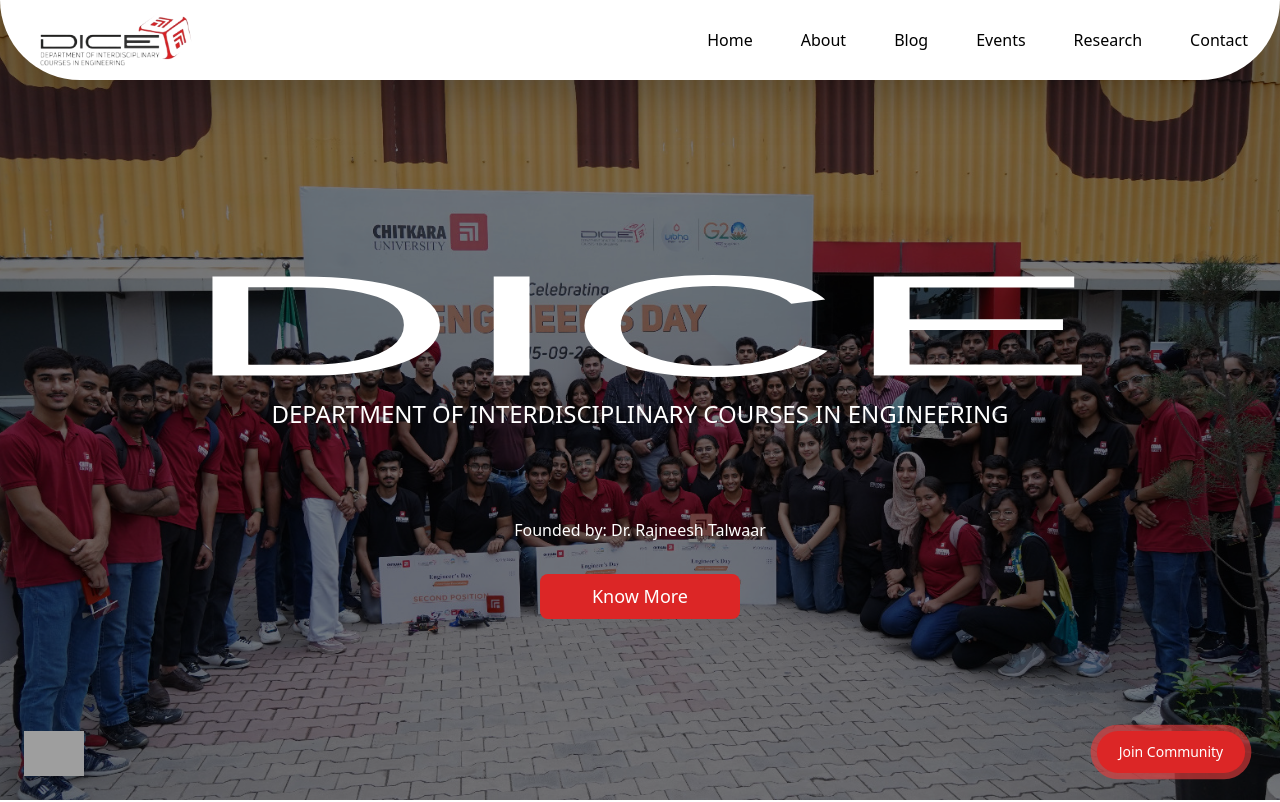
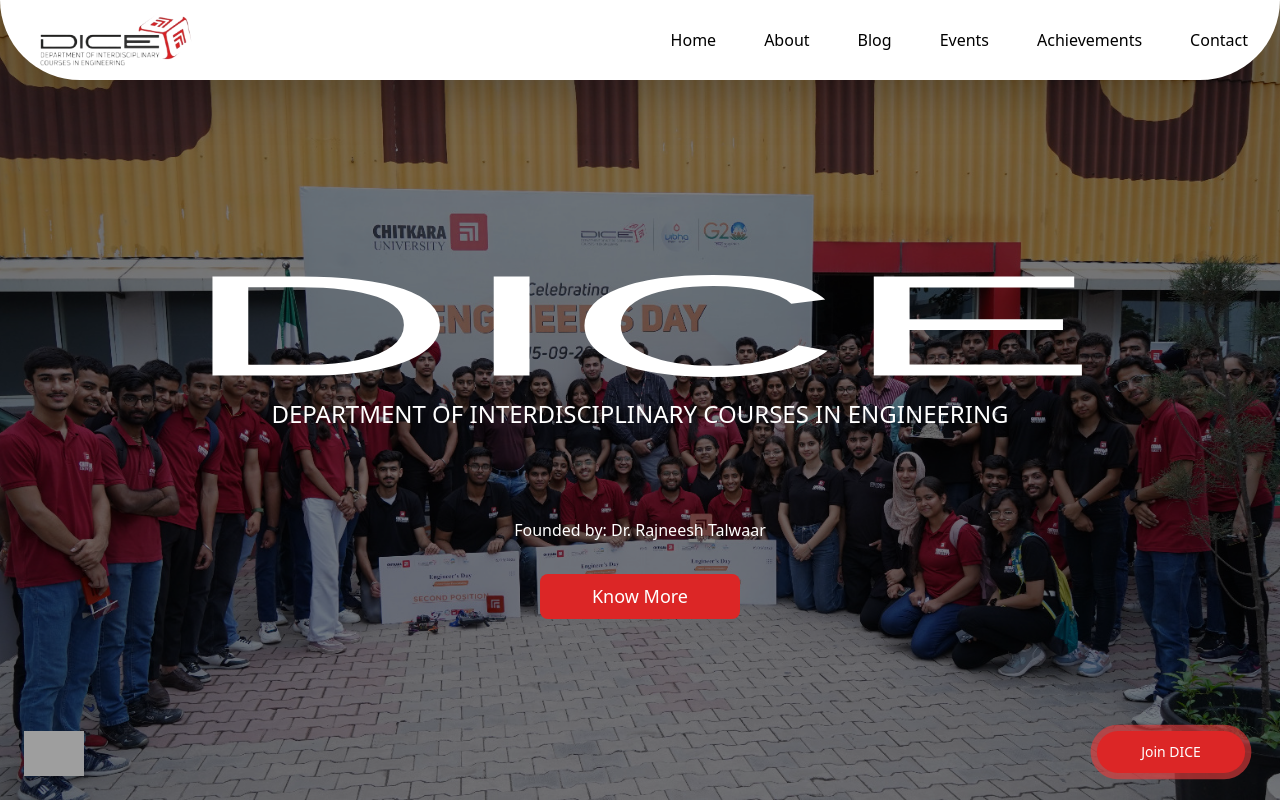
Before and after one commit to Abhishek058/DICE, a React (Vite) app: page / in a window 1280 px wide. Shown: the top 802 px of the page. Built offline with nearby package versions, Linux system fonts and the light colour scheme; grey boxes are pictures that could not be loaded.

Commit message:
minor updates

```diff
--- a/src/components/JoinCommunity.jsx
+++ b/src/components/JoinCommunity.jsx
@@ -8,7 +8,7 @@
         to="/event"
         className="font-medium text-white h-12 w-[170px] bg-red-600 rounded-full flex justify-center items-center animation-pulse"
       >
-        Join Community
+        Join DICE
       </Link>
     </div>
   );
--- a/src/components/Navbar.jsx
+++ b/src/components/Navbar.jsx
@@ -10,7 +10,7 @@
     { title: "About", path: "/about" },
     { title: "Blog", path: "/blog" },
     { title: "Events", path: "/event" },
-    { title: "Research", path: "/research" },
+    { title: "Achievements", path: "/research" },
     { title: "Contact", path: "/contact" },
   ];
 
```
